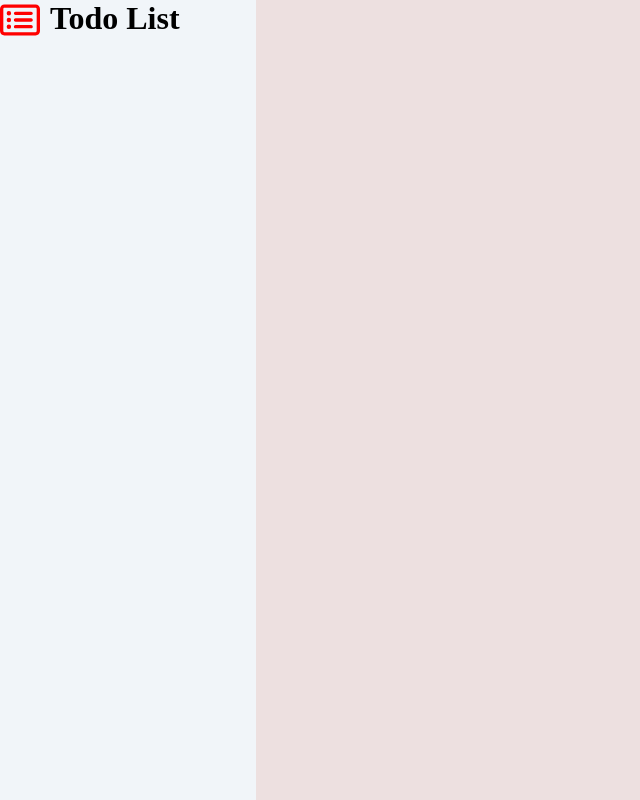
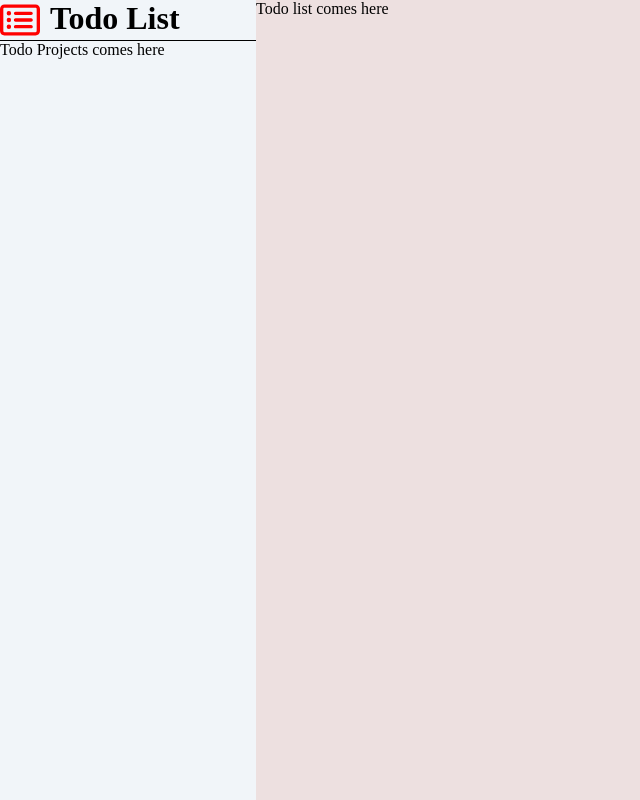
Before and after one commit to joaocorreiaprof/Project-Todo-List, a website built with webpack: page src/index.html in a window 1280 px wide. Shown: the whole page, without its empty margins (0-640 px from the left). Built offline with nearby package versions, Linux system fonts and the light colour scheme.

Commit message:
Divided content

```diff
--- a/src/index.html
+++ b/src/index.html
@@ -9,9 +9,9 @@
     <main>
       <div class="sideBar">
         <div class="logoText"></div>
-        <div class="todos"></div>
+        <div class="todos">Todo Projects comes here</div>
       </div>
-      <div class="content"></div>
+      <div class="content">Todo list comes here</div>
     </main>
   </body>
 </html>
--- a/src/index.js
+++ b/src/index.js
@@ -3,5 +3,5 @@ import { header } from "./header";
 import { Todos } from "./todo";
 
 header();
-let todo = new Todos("Clean", "clean the fuucntion house");
-todo.sayInfo();
+// let todo = new Todos("Clean", "clean the fuucntion house");
+// todo.sayInfo();
--- a/src/style.css
+++ b/src/style.css
@@ -10,6 +10,7 @@ main {
 
 .sideBar {
   display: flex;
+  flex-direction: column;
   width: 20vw;
   height: 100vh;
   background-color: #f1f5f9;
@@ -17,7 +18,7 @@ main {
 
 .logoText {
   display: flex;
-  flex-direction: row;
+  border-bottom: 1px solid black;
 }
 
 .logoImg {
```
